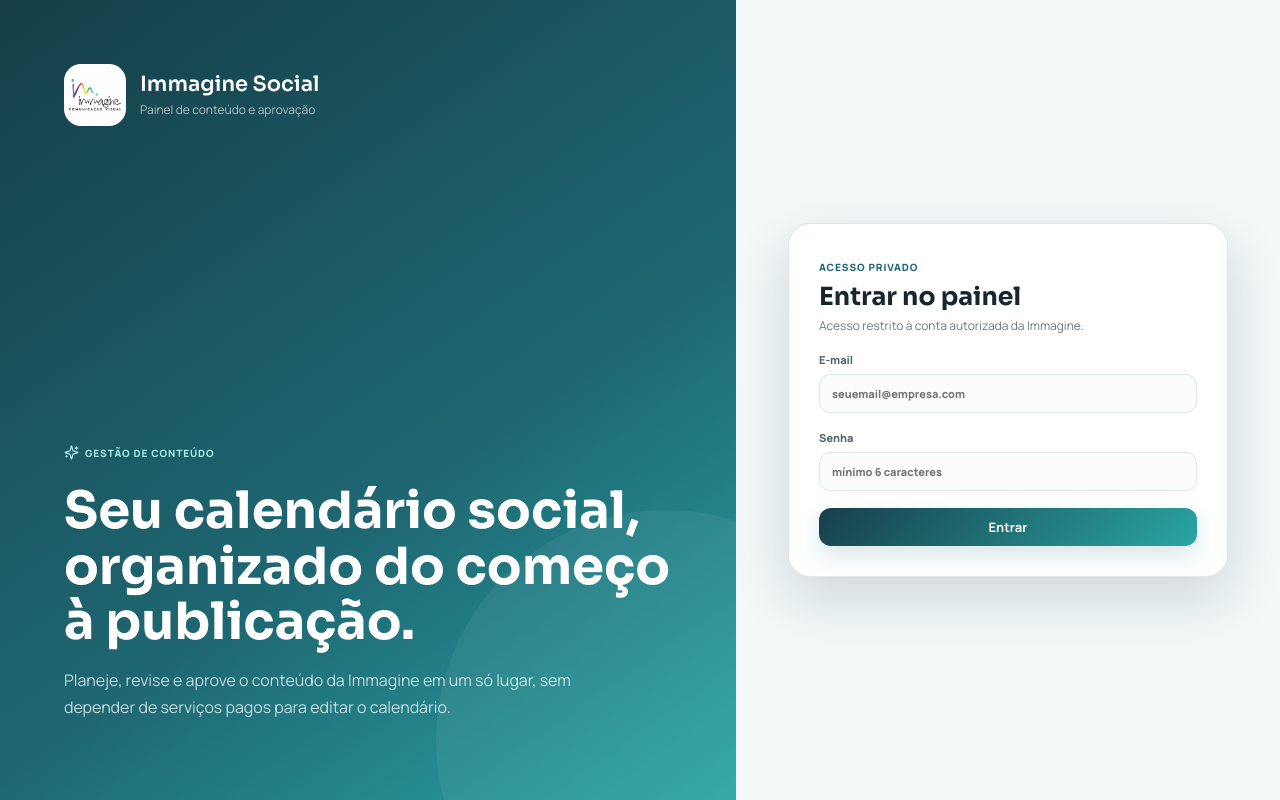
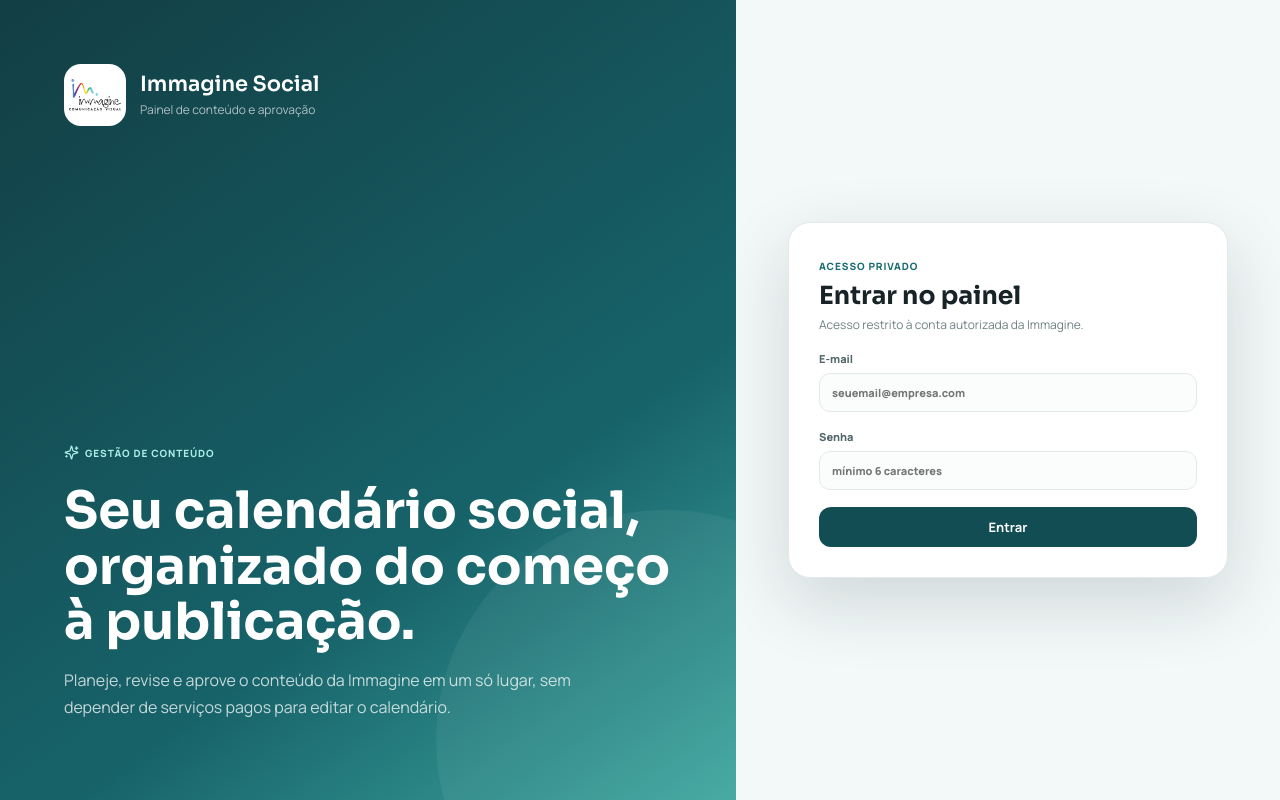
Before and after one commit to immgcv-dotcom/immagine-social, a React (Vite) app: page / in a window 1280 px wide. Built offline with nearby package versions, Linux system fonts and the light colour scheme.

Commit message:
Redesenha interface completa com acabamento premium

```diff
--- a/src/styles.css
+++ b/src/styles.css
@@ -49,3 +49,73 @@
 @media(max-width:560px){
   .week-focus-banner{align-items:flex-start;flex-direction:column}
 }
+
+
+/* Premium UI pass — painel discreto, leve e responsivo */
+:root{
+  --bg:#f6f8f8;
+  --card:#ffffff;
+  --ink:#172327;
+  --muted:#718084;
+  --line:#e3e9e9;
+  --primary:#176c70;
+  --primary-2:#45aaa2;
+  --primary-dark:#124d53;
+  --aqua:#e7f4f1;
+  --shadow:0 8px 28px rgba(18,52,57,.055);
+  --shadow-lg:0 24px 70px rgba(18,52,57,.16);
+  --radius:20px;
+  --sidebar:248px
+}
+.sidebar{
+  padding:22px 16px;
+  background:#153f45;
+  box-shadow:10px 0 40px rgba(20,55,60,.07)
+}
+.sidebar nav button{padding:12px 13px;border-radius:13px}
+.sidebar nav button.active{background:rgba(129,220,207,.13);box-shadow:none}
+.sidebar nav button.active:before{content:"";width:3px;height:22px;border-radius:3px;background:#75d6cb;margin-left:-4px}
+.topbar{height:72px;background:rgba(246,248,248,.9);border-bottom:1px solid #e7ecec}
+.app-main main{padding:34px 36px 48px}
+.page-heading{margin-bottom:26px}
+.page-heading h2{font-size:30px;letter-spacing:-.035em}
+.panel,.stat-card,.day-card,.asset-card,.preview-card{box-shadow:var(--shadow)}
+.stat-card{padding:20px;border-radius:18px}
+.stat-value{letter-spacing:-.04em}
+.btn{min-height:40px;border-radius:12px}
+.btn.primary{background:var(--primary-dark);box-shadow:none}
+.btn.primary:hover{background:var(--primary);box-shadow:0 10px 24px rgba(18,77,83,.14)}
+.week-selector{gap:12px;padding:2px 2px 12px}
+.week-selector>button{min-width:260px;padding:14px 15px;border-radius:16px;box-shadow:0 3px 12px rgba(18,52,57,.03)}
+.week-selector>button.active{border-color:#8ec9c4;background:#f9fdfc;box-shadow:0 0 0 3px rgba(69,170,162,.08)}
+.calendar-grid{gap:16px}
+.day-card{border-radius:20px}
+.day-card-top{padding:16px}
+.day-art{background:#f2f5f5}
+.empty-art{background:linear-gradient(145deg,#f7f9f9,#eef3f2);min-height:190px}
+.day-body{padding:16px 16px 18px;gap:8px}
+.day-body h3{font-size:15px;line-height:1.35}
+.day-body p{line-height:1.5}
+.status-badge{padding:6px 9px}
+.bulk-modal{width:min(1180px,96vw);border-radius:24px}
+.modal-head{padding:20px 24px}
+.modal-body{padding:24px}
+.tabs{padding:11px 22px;gap:7px}
+.tabs button{padding:9px 14px}
+.tabs button.active{background:#e8f4f1}
+.field input,.field textarea,.field select,.toolbar select{padding:11px 12px;border-radius:12px;background:#fff}
+.preview-card{border-radius:20px}
+.auth-panel{background:linear-gradient(145deg,#123e44,#17636a 65%,#3da69e)}
+@media(max-width:1180px){
+  .app-main main{padding:28px 24px 40px}
+}
+@media(max-width:880px){
+  .app-main main{padding:22px 16px 36px}
+  .page-heading h2{font-size:25px}
+}
+@media(max-width:560px){
+  .calendar-grid{gap:12px}
+  .day-card{border-radius:17px}
+  .week-selector>button{min-width:235px}
+  .page-heading{margin-bottom:18px}
+}
```
